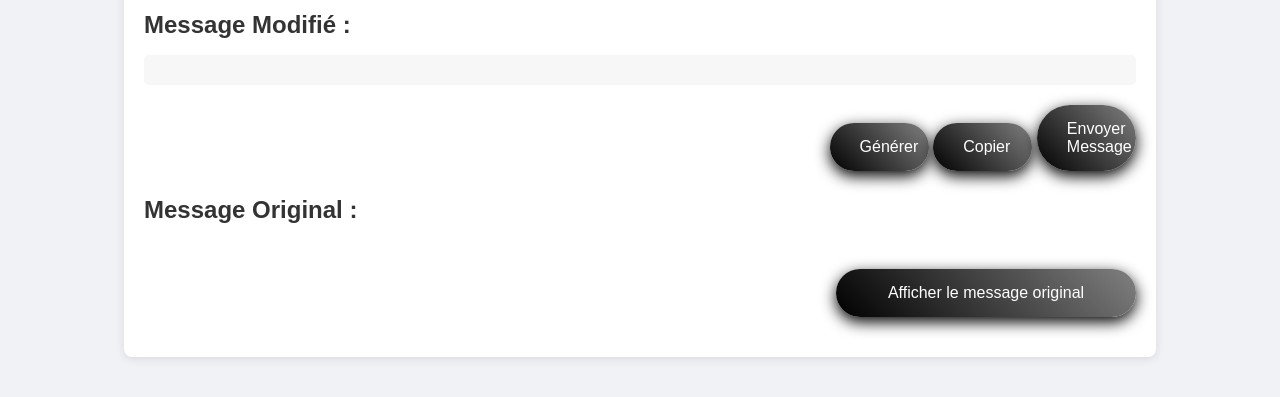
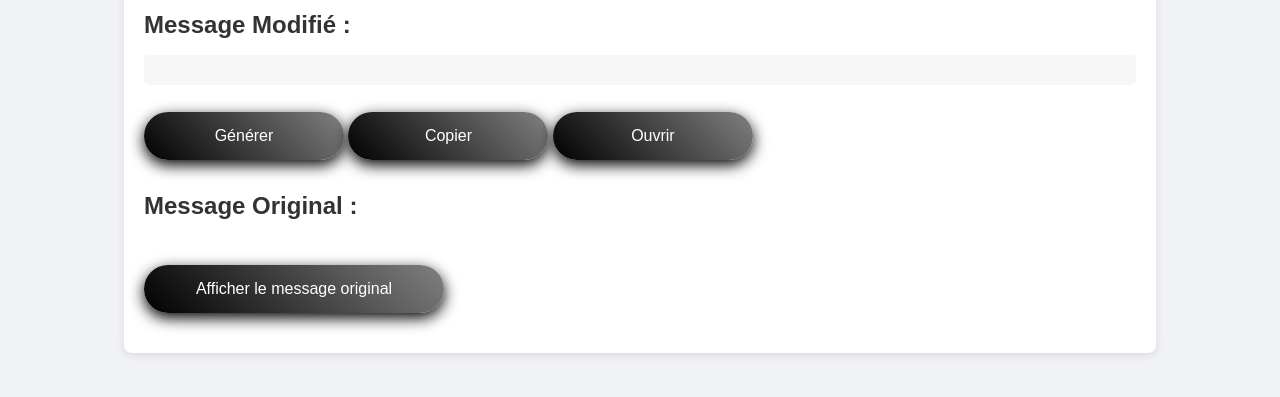
Before and after one commit to mousxtache-stack/MESSAGEPERSOAUTO, a plain HTML site: page index.html in a window 1280 px wide. Shown: the part 105-502 px from the top of the page. Drawn offline with Linux system fonts and the light colour scheme.

Commit message:
Update index.html

```diff
--- a/index.html
+++ b/index.html
@@ -54,7 +54,7 @@
 
         /* Section boutons */
         .buttons {
-            text-align: right;
+            text-align: left;
             margin: 20px 0;
         }
 
@@ -113,6 +113,18 @@
                 opacity: 1;
             }
         }
+        .buttonssend {
+
+            text-align: center;
+            width: 200px;
+            margin-top: 7px;
+        }
+        .buttonsgenecop {
+            text-align: center;
+            width: 200px;
+            margin-top: 7px;
+            margin-bottom: 7px;
+        }
     </style>
 </head>
 <body>
@@ -123,9 +135,9 @@
             <pre id="modified-message"></pre>
         </div>
         <div class="buttons">
-            <button id="generateButton">Générer</button>
-            <button id="copyButton">Copier</button>
-            <button id="sendMessageButton">Envoyer Message</button>
+            <button class="buttonsgenecop" id="generateButton">Générer</button>
+            <button class="buttonsgenecop" id="copyButton">Copier</button>
+            <button class="buttonssend" id="sendMessageButton">Ouvrir</button>
 
         </div>
 
```
